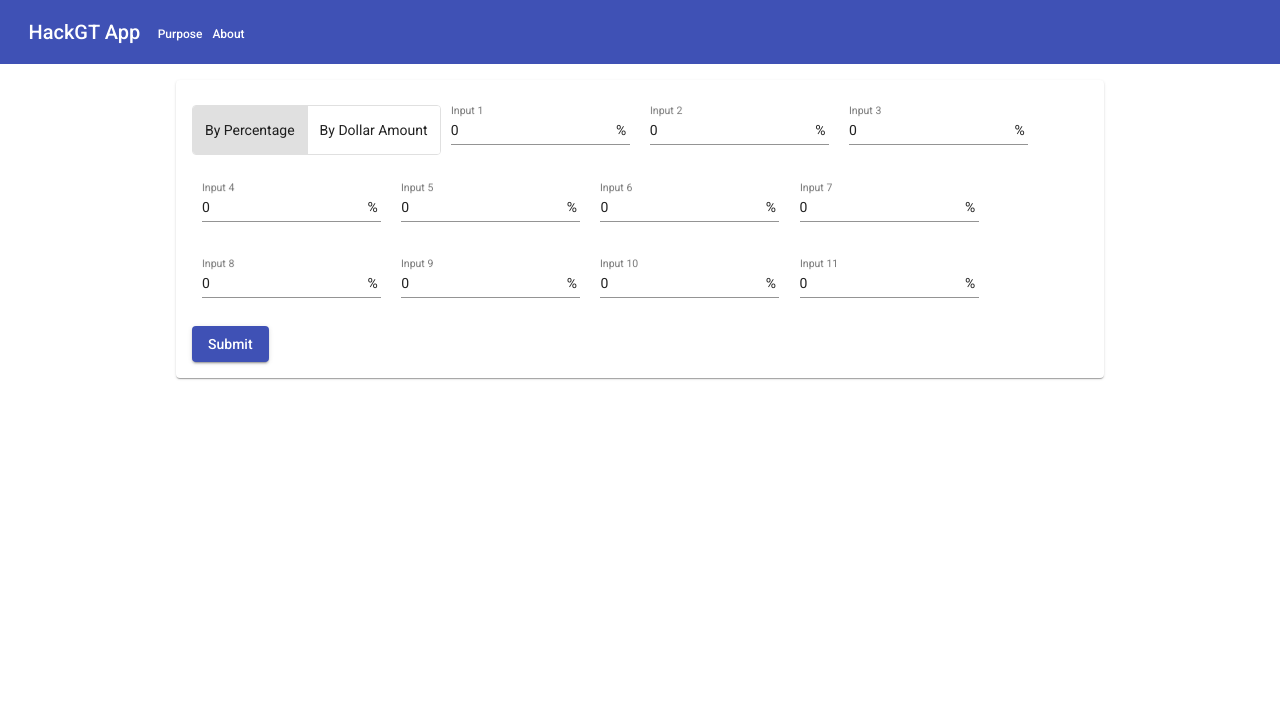
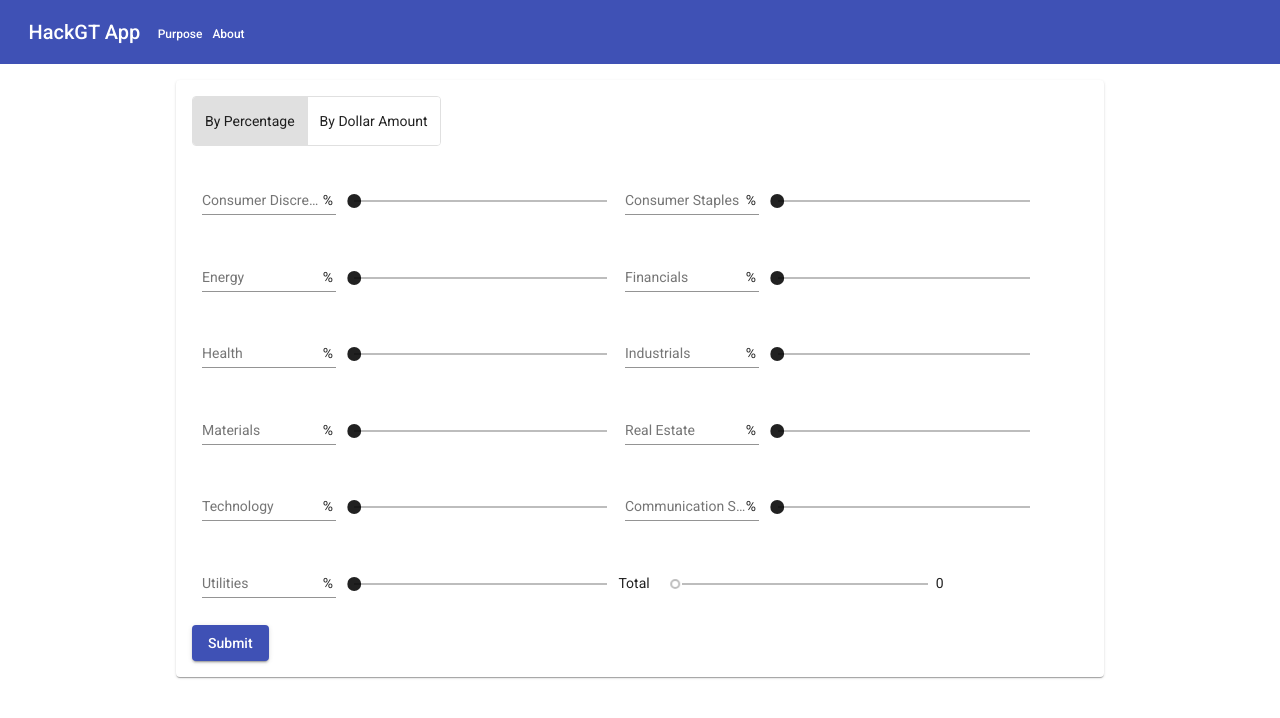
Before and after one commit to rentruewang/hackgt-app, an Angular app: page / in a window 1280 px wide. Shown: the top 718 px of the page. Built offline with nearby package versions, Linux system fonts and the light colour scheme.

Commit message:
Added sliders for inputs

```diff
--- a/src/app/app.module.ts
+++ b/src/app/app.module.ts
@@ -6,6 +6,7 @@ import { MatFormFieldModule } from '@angular/material/form-field';
 import { MatInputModule } from '@angular/material/input';
 import { MatButtonModule } from '@angular/material/button';
 import { MatCardModule } from '@angular/material/card';
+import { MatSliderModule } from '@angular/material/slider'
 
 import { NgModule } from '@angular/core';
 import { BrowserModule } from '@angular/platform-browser';
@@ -39,6 +40,7 @@ import { MainComponent } from './main/main.component';
     MatInputModule,
     MatButtonModule,
     MatCardModule,
+    MatSliderModule,
     BrowserAnimationsModule,
     ServiceWorkerModule.register('ngsw-worker.js', {
       enabled: environment.production,
--- a/src/app/main/main.component.css
+++ b/src/app/main/main.component.css
@@ -1,7 +1,14 @@
 mat-form-field {
-    width: 20%;
+  width: 15%;
   margin: auto;
   padding: 10px;
+}
+
+mat-slider {
+  width: 30%;
+  margin: auto;
+  padding: 10px;
+  color-scheme: light;
 }
 
 .mat-card {
--- a/src/app/main/main.component.html
+++ b/src/app/main/main.component.html
@@ -5,16 +5,27 @@
       <mat-button-toggle value="dollar">By Dollar Amount</mat-button-toggle>
     </mat-button-toggle-group>
 
+    <br>
+    <br>
+
     <ng-container *ngIf="type == 'percent'">
-      <mat-form-field *ngFor="let input of inputs; let i = index">
-        <input matInput type="number" placeholder="{{input.placeholder}}" name="{{input.name}}" [(ngModel)]="percents[i]" [ngModelOptions]="{standalone: true}">
-        <span matSuffix>%&nbsp;</span>
-      </mat-form-field>
+      <ng-container *ngFor="let input of inputs; let i = index">
+        <mat-form-field>
+          <input matInput type="number" placeholder="{{input.placeholder}}" name="{{input.name}}"
+            [(ngModel)]="percents[i]" [ngModelOptions]="{standalone: true}" (change)="this.sum(this.percents)">
+          <span matSuffix>%&nbsp;</span>
+        </mat-form-field>
+        <mat-slider (change)="this.sum(this.percents)" name="{{input.name}}" [thumbLabel]=true [max]=100 [min]=0 [step]=1 [(ngModel)]="percents[i]" color="primary">
+        </mat-slider>
+      </ng-container>
+      Total &nbsp;&nbsp;&nbsp; <mat-slider [(ngModel)]="this.total" [disabled]="true" name="Total"></mat-slider>{{this.total}}
+      <mat-error *ngIf="this.total > 100">Total must equal 100%</mat-error>
     </ng-container>
 
     <ng-container *ngIf="type != 'percent'">
       <mat-form-field *ngFor="let input of inputs; let i = index">
-        <input matInput type="number" placeholder="{{input.placeholder}}" name="{{input.name}}" [(ngModel)]="percents[i]" [ngModelOptions]="{standalone: true}">
+        <input matInput type="number" placeholder="{{input.placeholder}}" name="{{input.name}}"
+          [(ngModel)]="percents[i]" [ngModelOptions]="{standalone: true}">
         <span matPrefix>$&nbsp;</span>
       </mat-form-field>
     </ng-container>
--- a/src/app/main/main.component.ts
+++ b/src/app/main/main.component.ts
@@ -8,21 +8,21 @@ import { NgForm } from '@angular/forms';
 })
 export class MainComponent {
   public inputs = [
-    { name: 'input1', placeholder: 'Input 1' },
-    { name: 'input2', placeholder: 'Input 2' },
-    { name: 'input3', placeholder: 'Input 3' },
-    { name: 'input4', placeholder: 'Input 4' },
-    { name: 'input5', placeholder: 'Input 5' },
-    { name: 'input6', placeholder: 'Input 6' },
-    { name: 'input7', placeholder: 'Input 7' },
-    { name: 'input8', placeholder: 'Input 8' },
-    { name: 'input9', placeholder: 'Input 9' },
-    { name: 'input10', placeholder: 'Input 10' },
-    { name: 'input11', placeholder: 'Input 11' }
+    { name: 'input1', placeholder: 'Consumer Discretionary' },
+    { name: 'input2', placeholder: 'Consumer Staples' },
+    { name: 'input3', placeholder: 'Energy' },
+    { name: 'input4', placeholder: 'Financials' },
+    { name: 'input5', placeholder: 'Health' },
+    { name: 'input6', placeholder: 'Industrials' },
+    { name: 'input7', placeholder: 'Materials' },
+    { name: 'input8', placeholder: 'Real Estate' },
+    { name: 'input9', placeholder: 'Technology' },
+    { name: 'input10', placeholder: 'Communication Services' },
+    { name: 'input11', placeholder: 'Utilities' }
   ];
   public type: string = 'percent';
-  public dollars: Array<number> = [0, 0, 0, 0, 0, 0, 0, 0, 0, 0, 0];
-  public percents: Array<number> = [0, 0, 0, 0, 0, 0, 0, 0, 0, 0, 0];
+  public dollars: Array<number> = [];
+  public percents: Array<number> = [];
   public total: number = 0;
 
   public sum = (arr: number[]) => {
@@ -36,8 +36,8 @@ export class MainComponent {
 
     if (this.type === 'percent') {
       this.sum(this.percents);
-      if (this.total !== 100) {
-        alert('Percentages must add up to 100%');
+      if (this.total !==  100) {
+        alert('Percentages must be equal to 100%');
         return;
       }
     } else {
```
Lines whose indentation alone changed are shown as unchanged.
